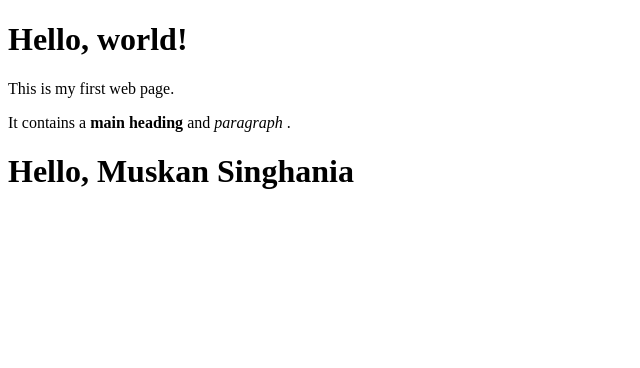
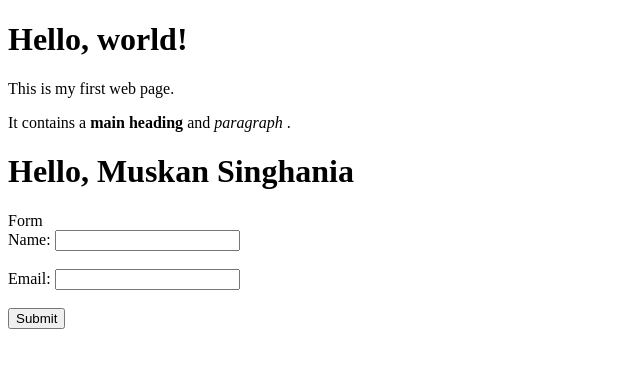
Before and after one commit to Muskan-Singhania/PS-Training, a plain HTML site: page index.html in a window 1280 px wide. Shown: the whole page, without its empty margins (0-640 px from the left). Drawn offline with Linux system fonts and the light colour scheme.

Commit message:
create a versionl index.html page

```diff
--- a/index.html
+++ b/index.html
@@ -9,6 +9,14 @@
         <p>It contains a
              <strong>main heading</strong> and <em> paragraph </em>.
         </p>
-	<h1>Hello, Muskan Singhania</h1>
+	<h1>Hello, Muskan Singhania</h1
+	<h2>Form</h2>
+<form action="submit.php" method="post">
+<label for="name">Name:</label>
+<input type="text" id="name" name="name" required><br><br>
+<label for="email">Email:</label>
+<input type="email" id="email" name="email" required><br><br>
+<input type="submit" value="Submit">
+</form>
 </body>
 </html>
```
